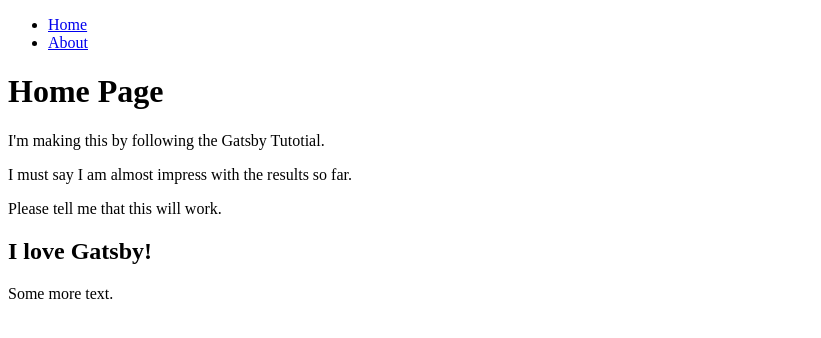
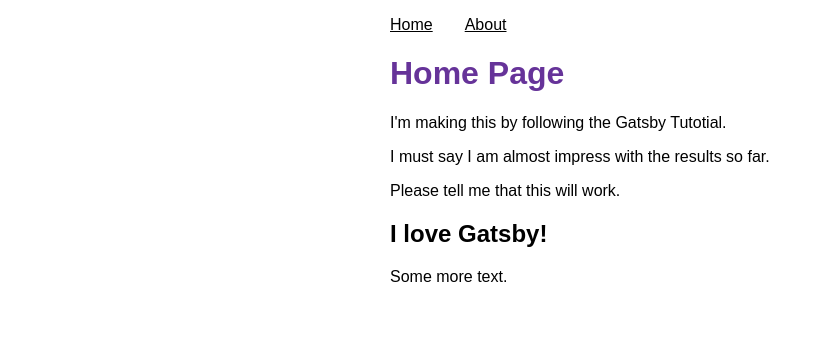
Before and after one commit to anielfeyt/my-first-gasby-site, a Gatsby site: page / in a window 1280 px wide. Shown: the whole page, without its empty margins (0-821 px from the left). Built offline with nearby package versions, Linux system fonts and the light colour scheme; Gatsby itself is replaced by a stand-in of ours.

Commit message:
Added css styles back

```diff
--- a/src/components/Layout.js
+++ b/src/components/Layout.js
@@ -1,43 +1,28 @@
 import * as React from 'react';
 import { Link } from 'gatsby';
-// import {
-//     container,
-//     heading,
-//     navLinks,
-//     navLinkItem,
-//     navLinkText
-// } from './Layout.module.css';
+import {
+    container,
+    heading,
+    navLinks,
+    navLinkItem,
+    navLinkText
+} from './Layout.module.css';
 
 const Layout = ({ pageTitle, children }) => {
     return (
-        // <main className={container}>
-        //     <title>{pageTitle}</title>
-        //     <nav>
-        //         <ul className={navLinks}>
-        //             <li className={navLinkItem}>
-        //                 <Link to="/" className={navLinkText}>Home</Link>
-        //             </li>
-        //             <li className={navLinkItem}>
-        //                 <Link to="/about" className={navLinkText}>About</Link>
-        //             </li>
-        //         </ul>
-        //     </nav>
-        //     <h1 className={heading}>{pageTitle}</h1>
-        //     {children}
-        // </main>
-        <main>
+        <main className={container}>
             <title>{pageTitle}</title>
             <nav>
-                <ul>
-                    <li>
-                        <Link to="/">Home</Link>
+                <ul className={navLinks}>
+                    <li className={navLinkItem}>
+                        <Link to="/" className={navLinkText}>Home</Link>
                     </li>
-                    <li>
-                        <Link to="/about">About</Link>
+                    <li className={navLinkItem}>
+                        <Link to="/about" className={navLinkText}>About</Link>
                     </li>
                 </ul>
             </nav>
-            <h1>{pageTitle}</h1>
+            <h1 className={heading}>{pageTitle}</h1>
             {children}
         </main>
     );
```
